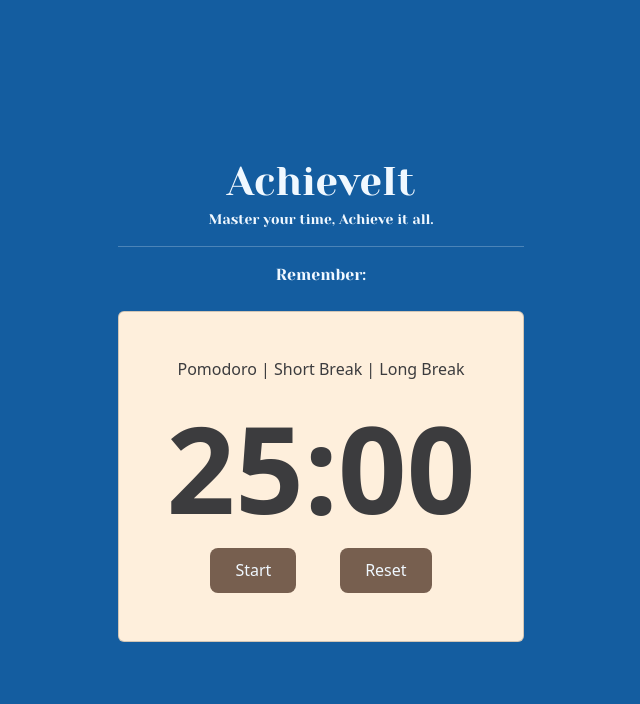
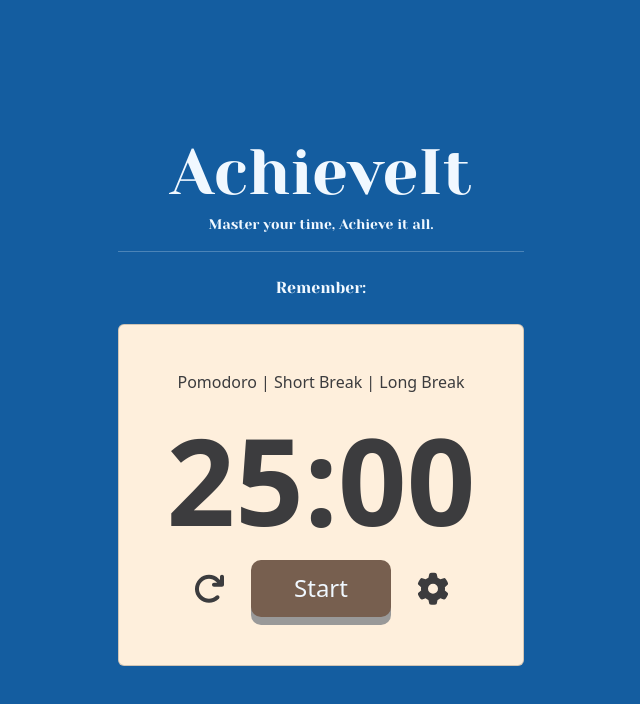
Before and after one commit to samuelodumu/AchieveIt, a React (Vite) app: page / in a window 1280 px wide. Shown: the top 704 px of the page, without its empty margins (319-959 px from the left). Built offline with nearby package versions, Linux system fonts and the light colour scheme; no server answers.

Commit message:
added icons and icreased some fonts

```diff
--- a/index.html
+++ b/index.html
@@ -4,7 +4,7 @@
 <head>
   <meta charset="UTF-8" />
   <link rel="icon" type="image/svg+xml"
-    href="/src/assets/achieveit logo black.svg" />
+    href="/src/assets/achieveit_logo_black.svg" />
   <link
     href="https://cdn.jsdelivr.net/npm/bootstrap@5.3.3/dist/css/bootstrap.min.css"
     rel="stylesheet"
--- a/package.json
+++ b/package.json
@@ -10,6 +10,11 @@
     "preview": "vite preview"
   },
   "dependencies": {
+    "@fortawesome/fontawesome-svg-core": "^6.7.2",
+    "@fortawesome/free-brands-svg-icons": "^6.7.2",
+    "@fortawesome/free-regular-svg-icons": "^6.7.2",
+    "@fortawesome/free-solid-svg-icons": "^6.7.2",
+    "@fortawesome/react-fontawesome": "^0.2.2",
     "react": "^18.3.1",
     "react-dom": "^18.3.1"
   },
--- a/src/App.css
+++ b/src/App.css
@@ -22,6 +22,15 @@
 
 .card {
   background-color: #feefdc;
+}
+
+.icons {
+  border-radius: 8px;
+  padding: 0.4em 0.5em;
+}
+
+.icons:hover {
+  background-color: #f7f1ee;
 }
 
 /* .logo {
--- a/src/components/App.jsx
+++ b/src/components/App.jsx
@@ -1,18 +1,17 @@
 import Timer from './Timer';
 import Quotes from './Quotes';
 import '../App.css';
+import { library } from '@fortawesome/fontawesome-svg-core';
+import { faArrowRotateRight, faGear } from '@fortawesome/free-solid-svg-icons';
+library.add(faArrowRotateRight, faGear);
 
 function App() {
   return (
     <>
       <div className='app'>
-        <header>
-          <h1
-            className='yeseva-one-bold'
-            style={{ marginBottom: '0' }}>
-            AchieveIt
-          </h1>
-          <small className='yeseva-one-regular'>
+        <header className='mb-4'>
+          <h1 className='yeseva-one-bold display-3 mb-0 py-0'>AchieveIt</h1>
+          <small className='yeseva-one-regular mt-0 py-0'>
             Master your time, Achieve it all.
           </small>
           <hr />
--- a/src/components/Timer.jsx
+++ b/src/components/Timer.jsx
@@ -1,5 +1,6 @@
 // logic for the pomodoro timer
 import { useState, useEffect } from 'react';
+import { FontAwesomeIcon } from '@fortawesome/react-fontawesome';
 
 function Timer() {
   const [time, setTime] = useState(25 * 60);
@@ -27,12 +28,24 @@ function Timer() {
   };
 
   return (
-    <div className='card py-5 px-5 mt-4' style={{ color: '#3c3c3e' }}>
+    <div
+      className='card py-5 px-5 mt-4'
+      style={{ color: '#3c3c3e' }}>
       <h6 className='pb-2'>Pomodoro | Short Break | Long Break</h6>
-      <h1 className='fw-bold time' style={{ fontSize: '120px'}}>{formatTime(time)}</h1>
+      <h1
+        className='fw-bold time'
+        style={{ fontSize: '120px' }}>
+        {formatTime(time)}
+      </h1>
       <div style={{ display: 'flex', justifyContent: 'space-evenly' }}>
+        <FontAwesomeIcon
+          icon='fa-solid fa-arrow-rotate-right'
+          size='2x'
+          className='icons'
+          onClick={resetTimer}
+        />
         <button onClick={toggleTimer}>{isRunning ? 'Pause' : 'Start'}</button>
-        <button onClick={resetTimer}>Reset</button>
+        <FontAwesomeIcon icon='fa-solid fa-gear' size='2x' className='icons' />
       </div>
     </div>
   );
--- a/src/index.css
+++ b/src/index.css
@@ -3,7 +3,7 @@
   line-height: 1.5;
   font-weight: 400;
 
-  /* color-scheme: light dark;
+  /* color-scheme: light dark colorful;
   color: #213547;
   background-color: #d6bda7; */
 
@@ -18,30 +18,31 @@ body {
   margin: 0;
   display: flex;
   place-items: center;
-  min-width: 320px;
   min-height: 100vh;
   background-color: #145da0;
   color: aliceblue;
 }
 
 button {
-  border-radius: 8px;
-  border: 1px solid transparent;
-  padding: 0.6em 1.5em;
-  font-size: 1em;
+  border-radius: 10px;
+  border: none;
+  padding: 0.4em 1.8em;
+  font-size: 1.5em;
   font-weight: 500;
   background-color: #775f4f;
   color: aliceblue;
   font-family: inherit;
   cursor: pointer;
-  transition: border-color 0.25s;
+  box-shadow: 0 8px #999;
+  transition: background-color 0.25s;
 }
 button:hover {
-  border-color: #646cff;
+  background-color: #7a5c47;
 }
-button:focus,
-button:focus-visible {
-  outline: 4px auto -webkit-focus-ring-color;
+button:active {
+  background-color: #7a5c47;
+  box-shadow: 0 4px #888;
+  transform: translateY(3px);
 }
 
 @media screen and (max-width: 680px) {
```
Also changed, not shown: 1 other file (tests, documents, lock files or other folders).
